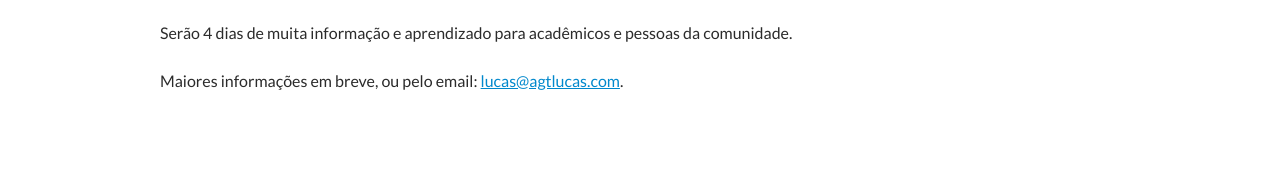
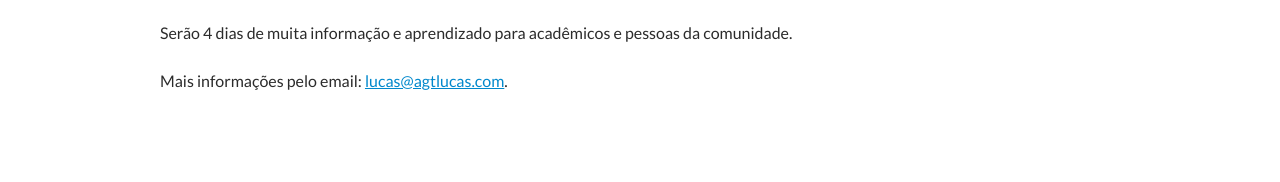
Before and after one commit to bsi-2012/semana-academica-2014, a plain HTML site: page out/index.html in a window 1280 px wide. Shown: the part 586-768 px from the top of the page. Drawn offline with nearby package versions, Linux system fonts and the light colour scheme; some packages are replaced by stand-ins of ours.

Commit message:
Update build

```diff
--- a/out/index.html
+++ b/out/index.html
@@ -102,7 +102,7 @@
 
   <p>Serão 4 dias de muita informação e aprendizado para acadêmicos e pessoas da comunidade.</p>
 
-  <p>Maiores informações em breve, ou pelo email: <a href="mailto:lucas@agtlucas.com">lucas@agtlucas.com</a>.</p>
+  <p>Mais informações pelo email: <a href="mailto:lucas@agtlucas.com">lucas@agtlucas.com</a>.</p>
 </div>
   </section>
 
```
